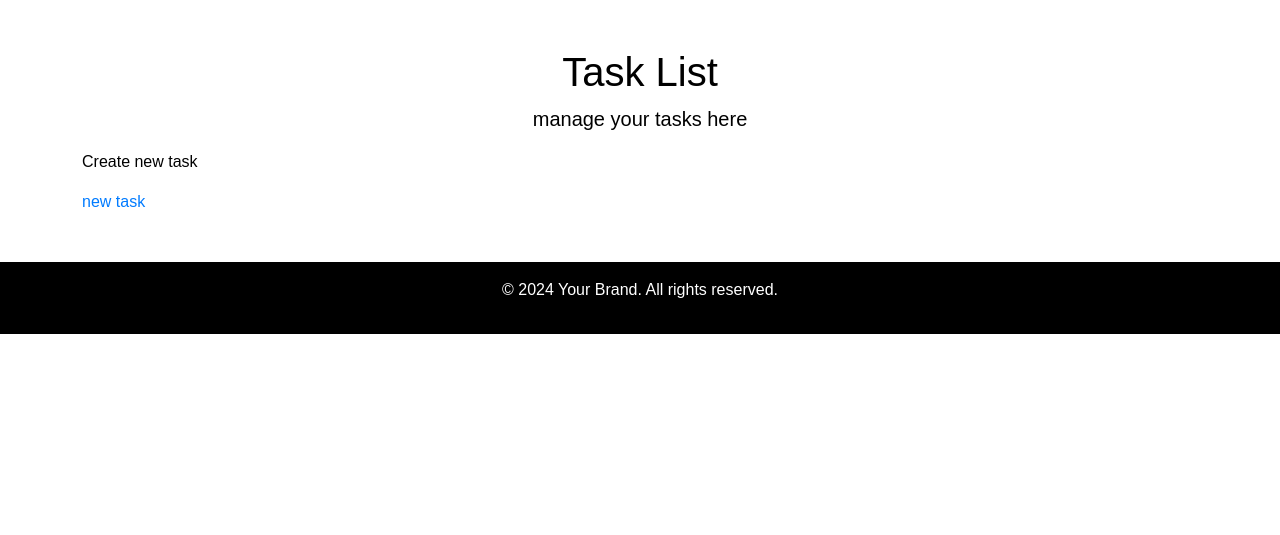
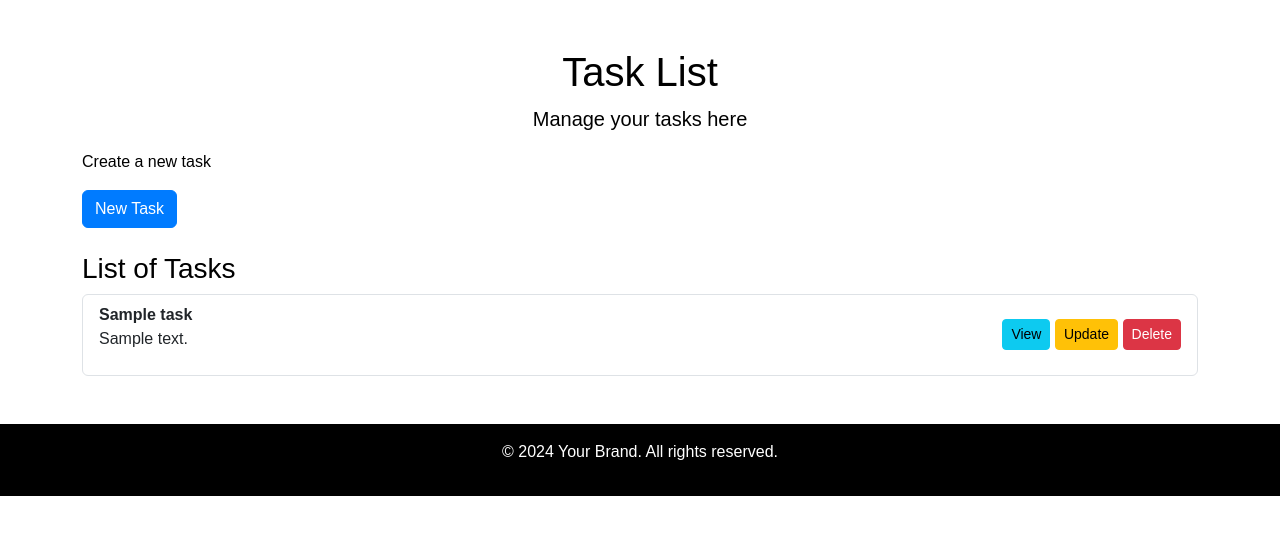
Before and after one commit to GhaLuccas/To-do, a Django app: template Todo/task/templates/task.html in a window 1280 px wide. Shown: the part 56-591 px from the top of the page. Run offline with Django 5.2, Linux system fonts and the light colour scheme; the template is opened without the code that fills it: values that come from a table or form of the project are taken from there, others are empty; tables that the repository leaves empty hold one stand-in row (values such as "Sample post").

Commit message:
working in the : form/template and templates desing

```diff
--- a/Todo/task/templates/nav.html
+++ b/Todo/task/templates/base.html
@@ -43,7 +43,7 @@
         <div class="collapse navbar-collapse" id="navbarNav">
           <ul class="navbar-nav">
             <li class="nav-item active">
-              <a class="nav-link" href="#">Home</a>
+              <a class="nav-link" href="{% url 'task:home' %}">Home</a>
             </li>
             <li class="nav-item">
               <a class="nav-link" href="#">Register</a>
--- a/Todo/task/templates/home.html
+++ b/Todo/task/templates/home.html
@@ -1,4 +1,4 @@
-{% extends "nav.html" %}
+{% extends "base.html" %}
 
 {% block title %}Home Page{% endblock %}
 
--- a/Todo/task/templates/task.html
+++ b/Todo/task/templates/task.html
@@ -1,17 +1,43 @@
-{% extends "nav.html" %}
+{% extends "base.html" %}
 
 {% block title %}Home Page{% endblock %}
 
 {% block content %}
     <div class="text-center">
         <h1>Task List</h1>
-        <p class="lead">manage your tasks here </p>
+        <p class="lead">Manage your tasks here</p>
+    </div>
+
+    <div class="mb-4">
+        <p>Create a new task</p>
+        <a href="{% url 'task:create-task' %}" class="btn btn-primary">New Task</a>
     </div>
 
     <div>
-        <p>Create new task</p>
-        <a href="{% url 'task:create-task' %}">new task</a>
+        <h3>List of Tasks</h3>
+        {% if tasks %}
+            <ul class="list-group">
+                {% for task in tasks %}
+                    <li class="list-group-item d-flex justify-content-between align-items-center">
+                        <div>
+                            <strong>{{ task.title }}</strong>
+                            <p>{{ task.context }}</p>
+                        </div>
+                        <div>
+                            <!-- Botões de ação -->
+                            <a href="{% url 'task:task' %}" class="btn btn-info btn-sm">View</a>
+                            <a href="{% url 'task:task'  %}" class="btn btn-warning btn-sm">Update</a>
+                            <form action="{% url 'task:task' %}" method="post" style="display: inline;">
+                                {% csrf_token %}
+                                <button type="submit" class="btn btn-danger btn-sm" onclick="return confirm('Are you sure you want to delete this task?')">Delete</button>
+                            </form>
+                        </div>
+                    </li>
+                {% endfor %}
+            </ul>
+        {% else %}
+            <p>No tasks available.</p>
+        {% endif %}
     </div>
 
-
 {% endblock %}
--- a/Todo/task/urls.py
+++ b/Todo/task/urls.py
@@ -1,10 +1,10 @@
 from django.urls import path
-from .views import home_page , task_page , TaskCreateView
+from .views import home_page , task_page , create_task
 
 app_name = 'task'
 
 urlpatterns =[
     path("home/" , home_page , name='home'),
-    path('task/' , task_page.as_view() , name='task') ,
-    path('task/create' , TaskCreateView.as_view() , name='create-task' )
+    path('task/' , task_page , name='task') ,
+    path('task/create' , create_task , name='create-task' )
 ]
```
Also changed, not shown: Todo/task/static/css/base.css (added, +25 -0 lines), Todo/task/static/css/task.css (added, +21 -0 lines), Todo/task/views.py (+15 -10 lines).
